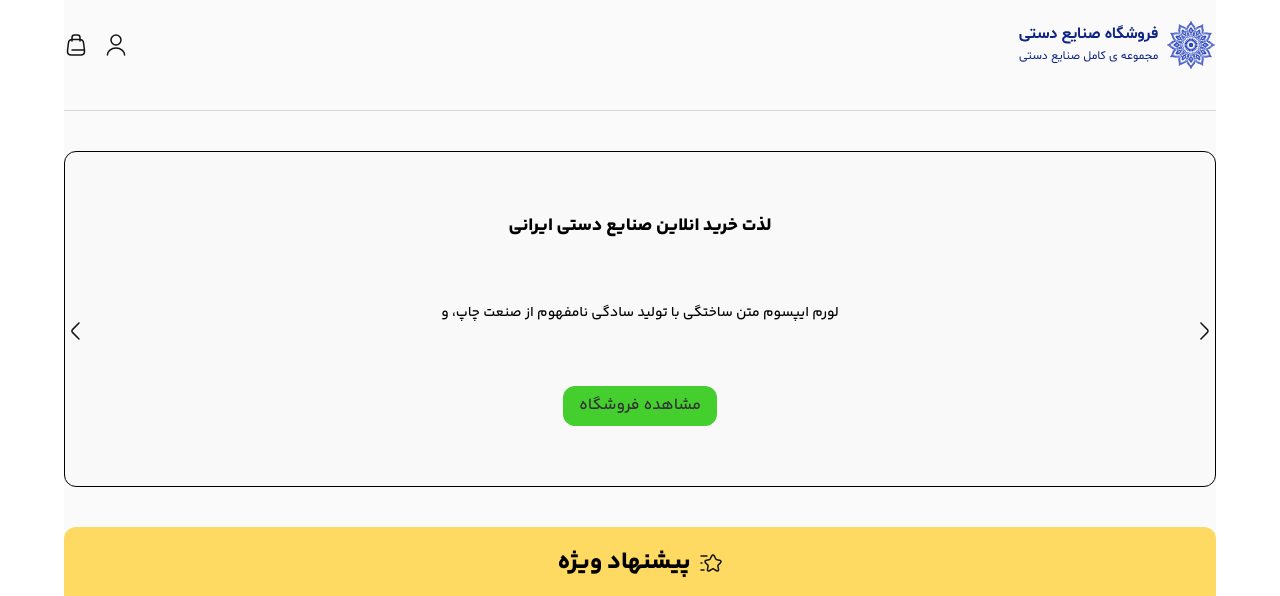
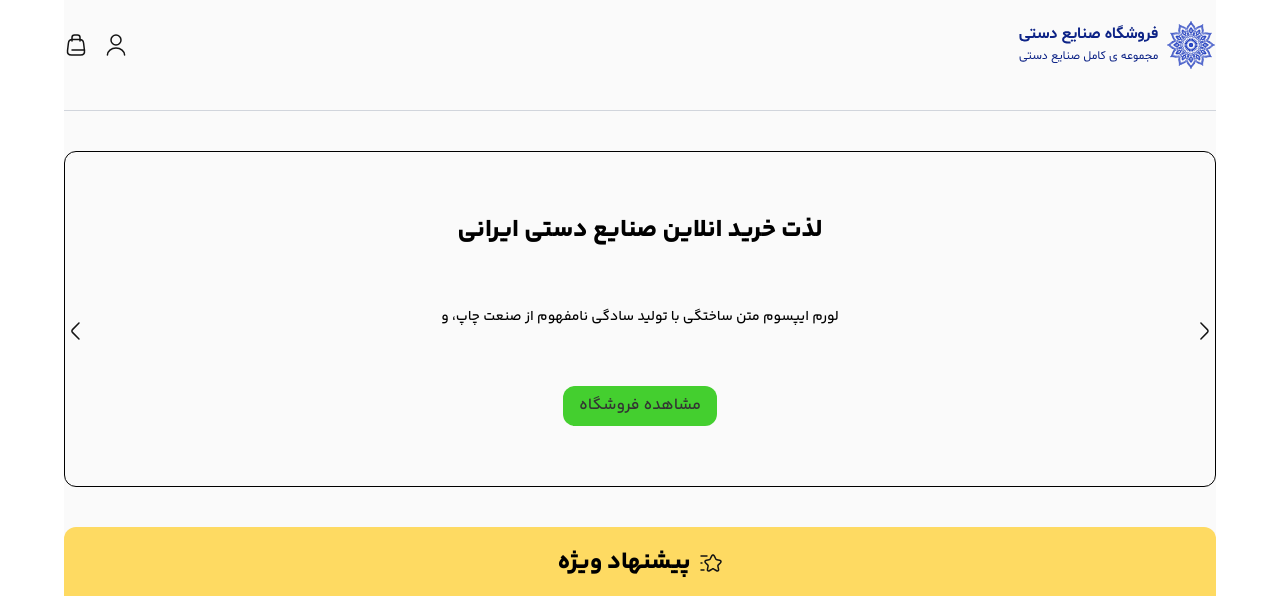
Before and after one commit to ItsEhsanMM/handicrafts, a React (Vite) app: page / in a window 1280 px wide. Shown: the top 596 px of the page. Built offline with nearby package versions, Linux system fonts and the light colour scheme.

Commit message:
fix hero

```diff
--- a/src/components/Hero.jsx
+++ b/src/components/Hero.jsx
@@ -61,8 +61,16 @@ const Hero = () => {
          >
             {info.map((item) => (
                <SwiperSlide>
-                  <div className="border bg-box rounded-xl flex flex-col h-full justify-between py-15 items-center px-5 text-center">
-                     <h2 className="text-lg">{item.title}</h2>
+                  <div className="border relative rounded-xl flex flex-col h-full justify-between py-15 items-center px-5 text-center">
+                     <div className="absolute size-full">
+                        <img
+                           src=""
+                           alt=""
+                        />
+                     </div>
+                     <h2 className="text-[clamp(18px,5vw,25px)]">
+                        {item.title}
+                     </h2>
                      <p className="text-[14px] px-5">{item.description}</p>
                      <Link
                         className="bg-primary text-text hover:bg-secondary transition-colors py-2 px-4 rounded-xl"
```
